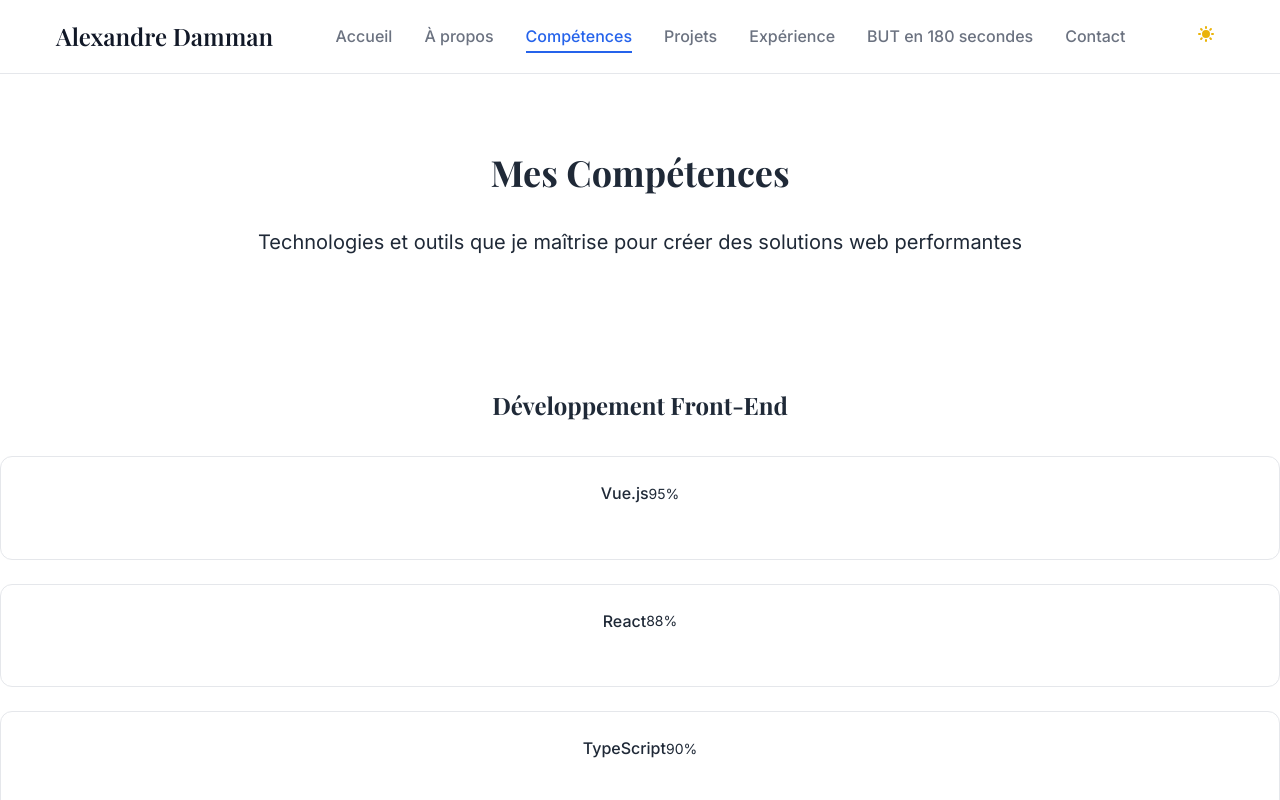
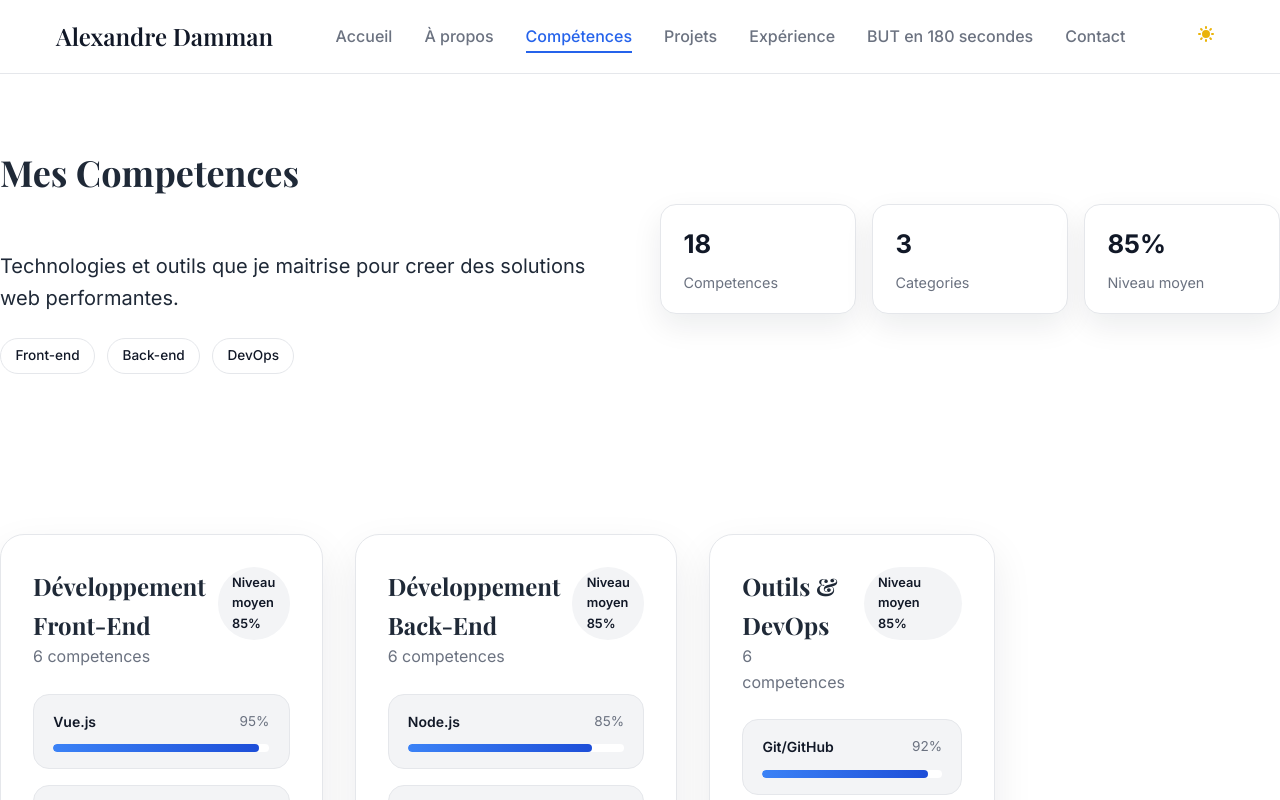
Before and after one commit to kaldex0/portfolio, a Vue app: page /skills in a window 1280 px wide. Shown: the top 800 px of the page. Built offline with nearby package versions, Linux system fonts and the light colour scheme.

Commit message:
Enhance Skills section layout with improved structure, added tags, and summary cards for better presentation

```diff
--- a/src/views/Skills.vue
+++ b/src/views/Skills.vue
@@ -3,13 +3,26 @@
     <!-- Skills Hero -->
     <section class="section-padding bg-gradient-to-br from-primary-50 to-accent-50 dark:from-gray-900 dark:to-gray-800">
       <div class="container-custom">
-        <div class="max-w-4xl mx-auto text-center">
+        <div class="skills-hero max-w-5xl mx-auto">
+          <div class="skills-hero-copy">
             <h1 class="text-4xl md:text-5xl font-display font-bold text-gray-900 dark:text-white mb-6">
-            Mes Compétences
+              Mes Competences
             </h1>
             <p class="text-xl text-gray-600 dark:text-gray-400 leading-relaxed">
-            Technologies et outils que je maîtrise pour créer des solutions web performantes
+              Technologies et outils que je maitrise pour creer des solutions web performantes.
             </p>
+            <div class="skills-hero-tags">
+              <span class="hero-chip">Front-end</span>
+              <span class="hero-chip">Back-end</span>
+              <span class="hero-chip">DevOps</span>
+            </div>
+          </div>
+          <div class="skills-hero-cards">
+            <div v-for="card in summaryCards" :key="card.label" class="summary-card">
+              <span class="summary-value">{{ card.value }}</span>
+              <span class="summary-label">{{ card.label }}</span>
+            </div>
+          </div>
         </div>
       </div>
     </section>
@@ -17,22 +30,25 @@
     <!-- Skills Categories -->
     <section class="section-padding bg-white dark:bg-gray-900">
       <div class="container-custom">
-        <div class="space-y-16">
-          <div v-for="category in skillCategories" :key="category.title" class="skill-category">
-            <h2 class="text-2xl font-display font-bold text-gray-900 dark:text-white mb-8 text-center">
+        <div class="skills-grid">
+          <div v-for="category in skillCategories" :key="category.title" class="category-card">
+            <div class="category-header">
+              <div>
+                <h2 class="text-2xl font-display font-bold text-gray-900 dark:text-white">
                   {{ category.title }}
                 </h2>
-            <div class="grid md:grid-cols-2 gap-6">
-              <div v-for="skill in category.skills" :key="skill.name" class="skill-item">
-                <div class="flex justify-between items-center mb-2">
-                  <span class="font-medium text-gray-900 dark:text-white">{{ skill.name }}</span>
-                  <span class="text-sm text-gray-600 dark:text-gray-400">{{ skill.level }}%</span>
+                <p class="category-subtitle">{{ category.skills.length }} competences</p>
               </div>
-                <div class="skill-bar">
-                  <div
-                    class="skill-progress"
-                    :style="{ width: skill.level + '%' }"
-                  ></div>
+              <span class="category-badge">Niveau moyen {{ averageLevel }}%</span>
+            </div>
+            <div class="category-skills">
+              <div v-for="skill in category.skills" :key="skill.name" class="skill-card">
+                <div class="skill-top">
+                  <span class="skill-name">{{ skill.name }}</span>
+                  <span class="skill-level">{{ skill.level }}%</span>
+                </div>
+                <div class="skill-meter">
+                  <span class="skill-fill" :style="{ width: skill.level + '%' }"></span>
                 </div>
               </div>
             </div>
@@ -79,4 +95,165 @@ const skillCategories = [
     ]
   }
 ]
+
+const totalSkills = skillCategories.reduce((total, category) => total + category.skills.length, 0)
+const averageLevel = Math.round(
+  skillCategories
+    .flatMap(category => category.skills.map(skill => skill.level))
+    .reduce((sum, level) => sum + level, 0) / totalSkills
+)
+
+const summaryCards = [
+  { label: 'Competences', value: totalSkills },
+  { label: 'Categories', value: skillCategories.length },
+  { label: 'Niveau moyen', value: `${averageLevel}%` }
+]
 </script>
+
+<style scoped>
+.skills-hero {
+  display: grid;
+  grid-template-columns: repeat(auto-fit, minmax(260px, 1fr));
+  gap: 2.5rem;
+  align-items: center;
+}
+
+.skills-hero-copy {
+  display: flex;
+  flex-direction: column;
+  gap: 1.5rem;
+}
+
+.skills-hero-tags {
+  display: flex;
+  flex-wrap: wrap;
+  gap: 0.75rem;
+}
+
+.hero-chip {
+  padding: 0.4rem 0.9rem;
+  border-radius: 999px;
+  border: 1px solid var(--border);
+  background-color: var(--card);
+  color: var(--foreground);
+  font-size: 0.85rem;
+  font-weight: 500;
+}
+
+.skills-hero-cards {
+  display: grid;
+  gap: 1rem;
+  grid-template-columns: repeat(auto-fit, minmax(160px, 1fr));
+}
+
+.summary-card {
+  padding: 1.2rem 1.4rem;
+  border-radius: 1rem;
+  border: 1px solid var(--border);
+  background-color: var(--card);
+  display: grid;
+  gap: 0.4rem;
+  box-shadow: 0 12px 30px rgba(15, 23, 42, 0.08);
+}
+
+.summary-value {
+  font-size: 1.6rem;
+  font-weight: 700;
+  color: var(--foreground);
+}
+
+.summary-label {
+  font-size: 0.9rem;
+  color: var(--muted-foreground);
+}
+
+.skills-grid {
+  display: grid;
+  gap: 2rem;
+}
+
+.category-card {
+  padding: 2rem;
+  border-radius: 1.5rem;
+  border: 1px solid var(--border);
+  background-color: var(--card);
+  box-shadow: 0 16px 40px rgba(15, 23, 42, 0.08);
+}
+
+.category-header {
+  display: flex;
+  flex-direction: column;
+  gap: 0.75rem;
+  margin-bottom: 1.5rem;
+}
+
+.category-subtitle {
+  color: var(--muted-foreground);
+}
+
+.category-badge {
+  align-self: flex-start;
+  padding: 0.35rem 0.9rem;
+  border-radius: 999px;
+  background-color: var(--secondary);
+  color: var(--foreground);
+  font-size: 0.8rem;
+  font-weight: 600;
+}
+
+.category-skills {
+  display: grid;
+  grid-template-columns: repeat(auto-fit, minmax(220px, 1fr));
+  gap: 1rem;
+}
+
+.skill-card {
+  padding: 1rem 1.2rem;
+  border-radius: 1rem;
+  border: 1px solid var(--border);
+  background-color: var(--secondary);
+  display: grid;
+  gap: 0.7rem;
+}
+
+.skill-top {
+  display: flex;
+  justify-content: space-between;
+  align-items: center;
+}
+
+.skill-name {
+  font-weight: 600;
+  color: var(--foreground);
+}
+
+.skill-level {
+  font-size: 0.85rem;
+  color: var(--muted-foreground);
+}
+
+.skill-meter {
+  position: relative;
+  height: 8px;
+  border-radius: 999px;
+  background-color: var(--card);
+  overflow: hidden;
+}
+
+.skill-fill {
+  position: absolute;
+  inset: 0;
+  width: 0;
+  background: linear-gradient(90deg, var(--primary), var(--primary-700));
+  border-radius: 999px;
+  transition: width 0.4s ease;
+}
+
+@media (min-width: 768px) {
+  .category-header {
+    flex-direction: row;
+    align-items: center;
+    justify-content: space-between;
+  }
+}
+</style>
```
Lines whose indentation alone changed are shown as unchanged.
